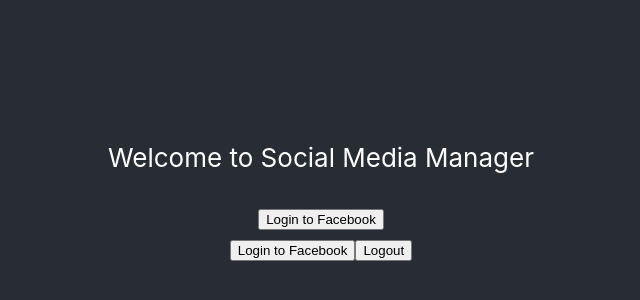
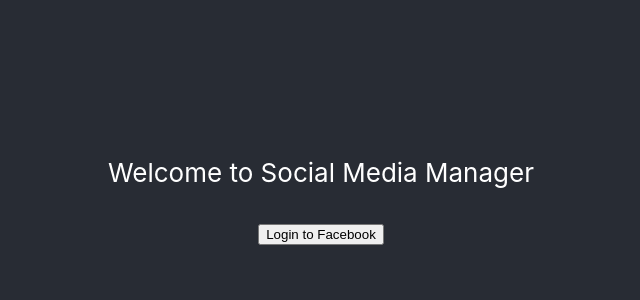
Before and after one commit to adam-kuhn/social-media-manager, a React (Create React App) app: page / in a window 1280 px wide. Shown: the part 212-512 px from the top of the page, without its empty margins (319-959 px from the left). Built offline with nearby package versions, Linux system fonts and the light colour scheme.

Commit message:
remove parent facebook auth component

```diff
--- a/src/components/App.js
+++ b/src/components/App.js
@@ -1,21 +1,17 @@
 import React from 'react'
 import {HashRouter as Router} from 'react-router-dom'
-import FacebookAuth from './FacebookAuth/FacebookAuth'
 import RouteLayout from '../Layout/RouteLayout'
 import './App.css'
 
 
-const App = () => {
-  return (
+const App = () =>  (
     <Router>
       <div className="App">
         <header className="App-header">
         <RouteLayout />
-        <FacebookAuth />
         </header>
       </div>
     </Router>
   )
-}
 
 export default App
--- a/src/components/FacebookAuth/FacebookAuth.jsx
+++ /dev/null
@@ -1,44 +0,0 @@
-import React from 'react'
-import FacebookLogin from './FacebookLogin/FacebookLogin'
-import FacebookLogout from './FacebookLogout/FacebookLogout'
-
-class FacebookAuth extends React.Component {
-  constructor () {
-    super()
-    this.state = {
-      userIsLoggedIn: false
-    }
-  }
-  componentDidMount() {
-    document.addEventListener('FBObjectReady', this.initalizeFacebookLogin)
-  }
-  componentWillUnmount() {
-    document.removeEventListener('FBObjectReady', this.initalizeFacebookLogin)
-  }
-  initalizeFacebookLogin = () => {
-    this.FB = window.FB
-    this.checkLoginStatus()
-    this.setState({disableLogin: false})
-  }
-  checkLoginStatus = () => {
-    this.FB.getLoginStatus(response => {
-      const userLoggedInStatus = response.status === 'connected'
-      this.setUserLoggedInStatus(userLoggedInStatus);
-    })
-  }
-  setUserLoggedInStatus = (userStatus) => {
-    this.setState({
-      userIsLoggedIn: userStatus
-    })
-  }
-  render () {
-    return (
-      <div>
-        <FacebookLogin userIsLoggedIn={this.state.userIsLoggedIn} setUserLoggedInStatus={this.setUserLoggedInStatus}/>
-        <FacebookLogout userIsLoggedIn={this.state.userIsLoggedIn} setUserLoggedInStatus={this.setUserLoggedInStatus}/>
-      </div>
-    )
-  }
-}
-
-export default FacebookAuth
--- a/src/components/FacebookAuth/FacebookLogout/FacebookLogout.jsx
+++ b/src/components/FacebookAuth/FacebookLogout/FacebookLogout.jsx
@@ -11,7 +11,6 @@
     window.FB.getLoginStatus((response) => {
       if (response.status === 'connected') {
         window.FB.logout((response) => {
-          props.setUserLoggedInStatus(false)
           history.push('/')
         })
       }
```
